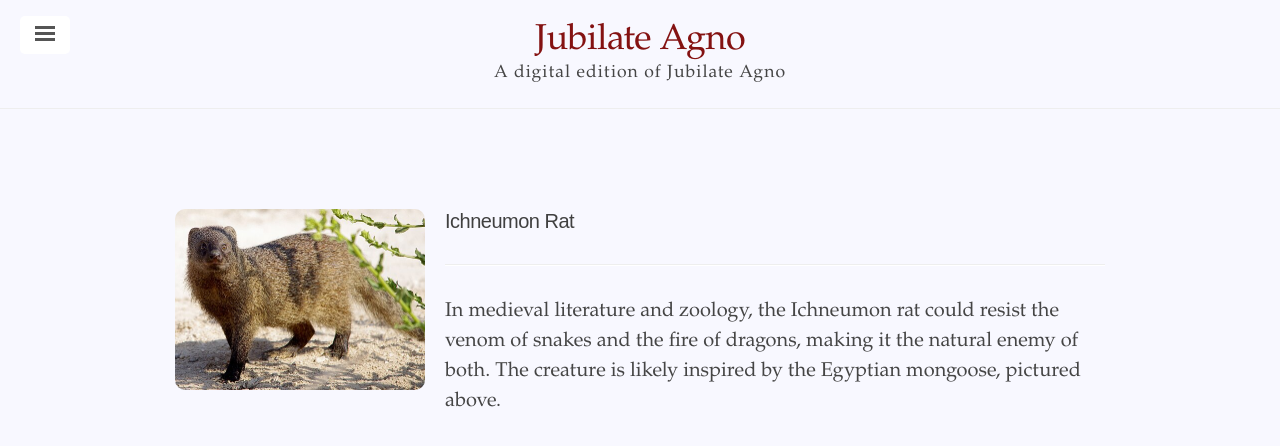
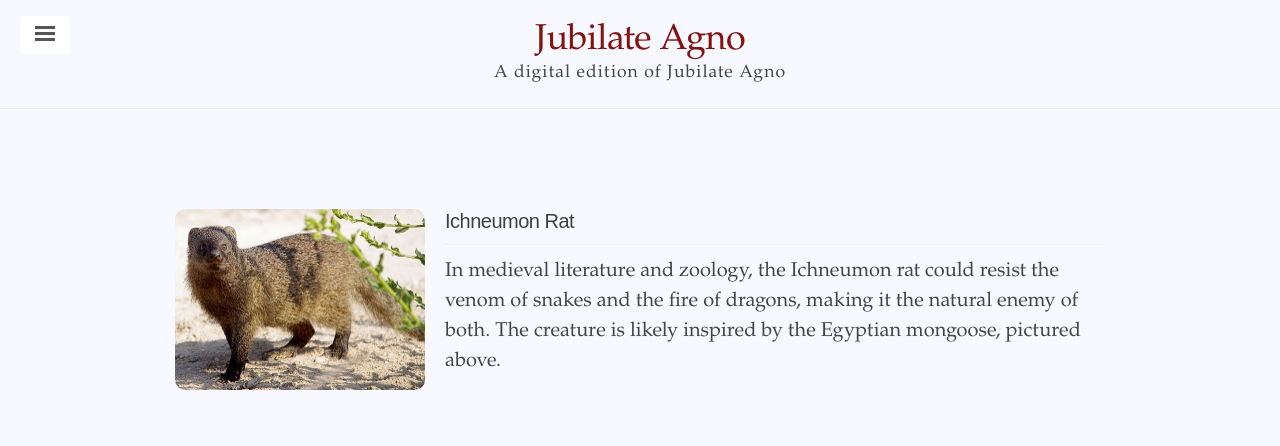
Before and after one commit to jwhittell/jubilate-agno-ed, a Jekyll site: the page built from _texts/animals.html, in a window 1280 px wide. Shown: the top 446 px of the page. Built offline with Jekyll 4.4.1, drawn with Linux system fonts in a browser that asks for light colours.

Commit message:
Update animals.html

```diff
--- a/_texts/animals.html
+++ b/_texts/animals.html
@@ -30,7 +30,7 @@ permalink: /texts/animals.html
     border: 10px;
     margin-right: 20px;
   }
-  custom-hr {
+  .custom-hr {
   position: relative;
   margin: 0.5rem 0;
   border: 0;
```
